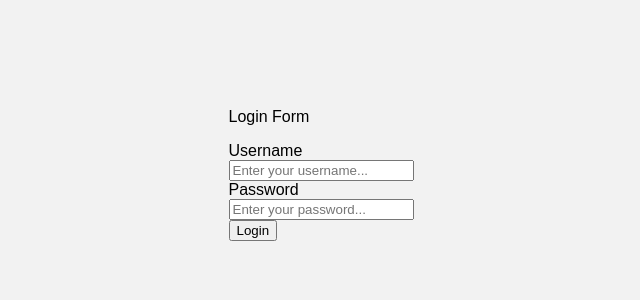
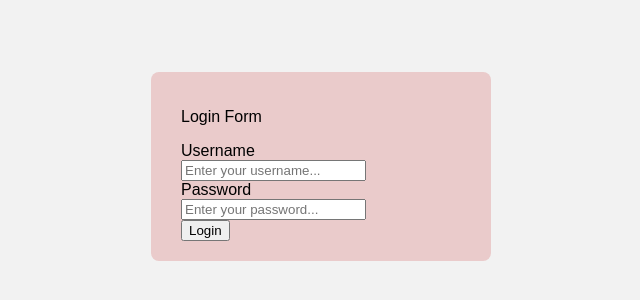
Before and after one commit to SanapathiNarendra/User-Login, a plain HTML site: page index.html in a window 1280 px wide. Shown: the part 242-542 px from the top of the page, without its empty margins (319-959 px from the left). Drawn offline with Linux system fonts and the light colour scheme.

Commit message:
Change the background color

```diff
--- a/style.css
+++ b/style.css
@@ -6,3 +6,10 @@ body {
   align-items: center;
   height: 100vh;
 }
+
+.login-form {
+  background: rgb(234, 203, 203);
+  padding: 20px 30px;
+  border-radius: 8px;
+  width: 280px;
+}
```
